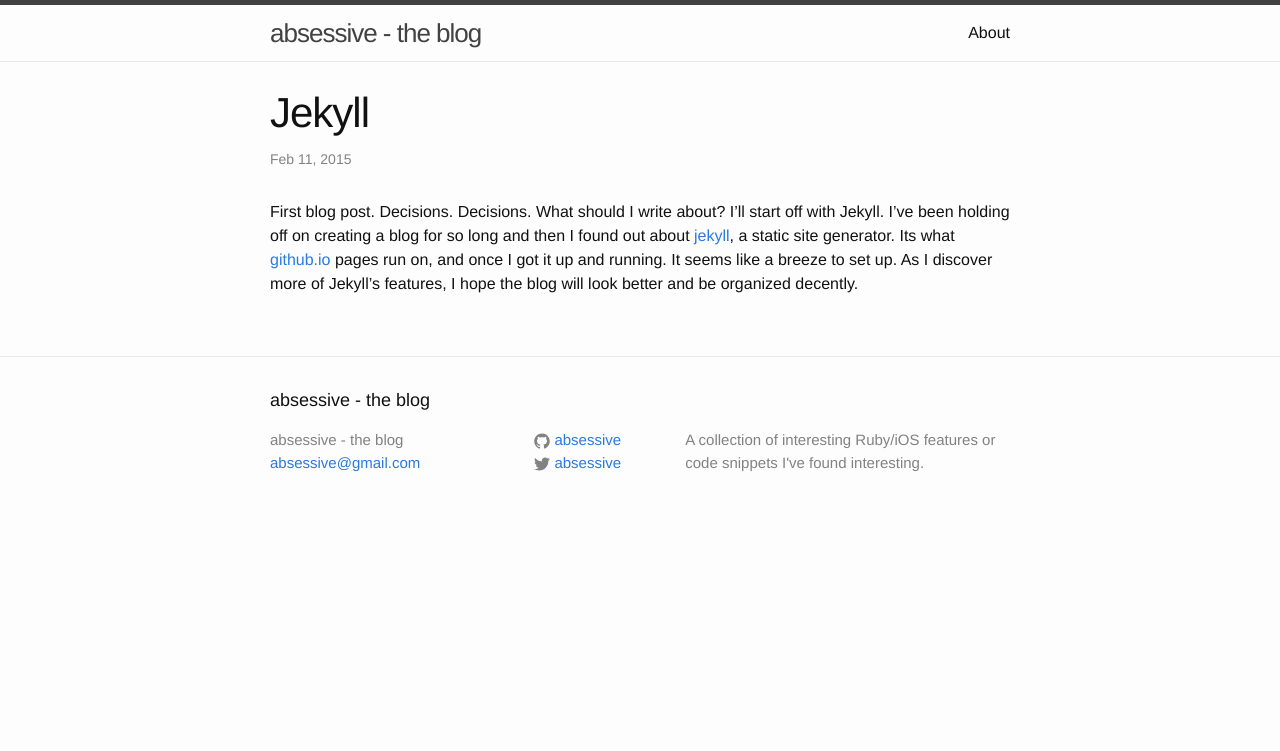
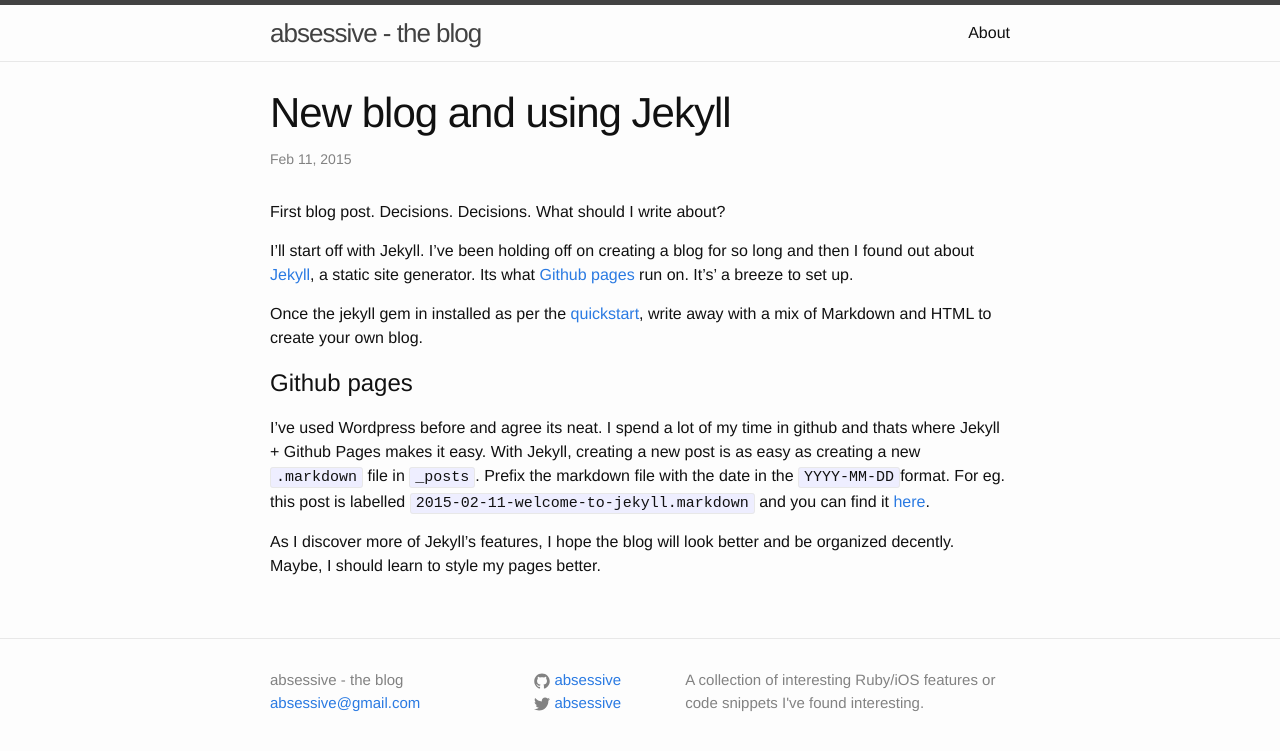
Before and after one commit to absessive/absessive.github.io, a Jekyll site: the page built from _posts/2015-02-11-welcome-to-jekyll.markdown, in a window 1280 px wide. Shown: the top 751 px of the page. Built offline with Jekyll 4.4.1, drawn with Linux system fonts in a browser that asks for light colours.

Commit message:
Edited first post

`````diff
--- a/_includes/footer.html
+++ b/_includes/footer.html
@@ -1,8 +1,6 @@
 <footer class="site-footer">
 
   <div class="wrapper">
-
-    <h2 class="footer-heading">{{ site.title }}</h2>
 
     <div class="footer-col-wrapper">
       <div class="footer-col  footer-col-1">
--- a/_posts/2015-02-11-welcome-to-jekyll.markdown
+++ b/_posts/2015-02-11-welcome-to-jekyll.markdown
@@ -1,12 +1,22 @@
 ---
 layout: post
-title:  "Jekyll"
+title:  "New blog and using Jekyll"
 date:   2015-02-11 09:57:48
 categories: Homepage
 ---
-First blog post. Decisions. Decisions. What should I write about? I'll start off with Jekyll. I've been holding off on creating a blog for so long and then I found out about [jekyll], a static site generator. Its what [github.io] pages run on, and once I got it up and running. It seems like a breeze to set up. As I discover more of Jekyll's features, I hope the blog will look better and be organized decently.
+First blog post. Decisions. Decisions. What should I write about?
+
+I'll start off with Jekyll. I've been holding off on creating a blog for so long and then I found out about [Jekyll][jekyll], a static site generator. Its what [Github pages][github.io] run on. It's' a breeze to set up.
+
+Once the jekyll gem in installed as per the [quickstart][jekyll-quickstart], write away with a mix of Markdown and HTML to create your own blog.
+
+# Github pages
+I've used Wordpress before and agree its neat. I spend a lot of my time in github and thats where Jekyll + Github Pages makes it easy. With Jekyll, creating a new post is as easy as creating a new ```.markdown``` file in ```_posts```. Prefix the markdown file with the date in the ````YYYY-MM-DD````format. For eg. this post is labelled ```2015-02-11-welcome-to-jekyll.markdown``` and you can find it [here][page-link].
+
+As I discover more of Jekyll's features, I hope the blog will look better and be organized decently. Maybe, I should learn to style my pages better.
+
 
 [jekyll]:      http://jekyllrb.com
-[jekyll-gh]:   https://github.com/jekyll/jekyll
-[jekyll-help]: https://github.com/jekyll/jekyll-help
-[github.io]: http://www.github.io
+[jekyll-quickstart]: http://jekyllrb.com/docs/quickstart/
+[github.io]: https://pages.github.com/
+[page-link]: https://raw.githubusercontent.com/absessive/absessive.github.io/master/_posts/2015-02-11-welcome-to-jekyll.markdown
`````
